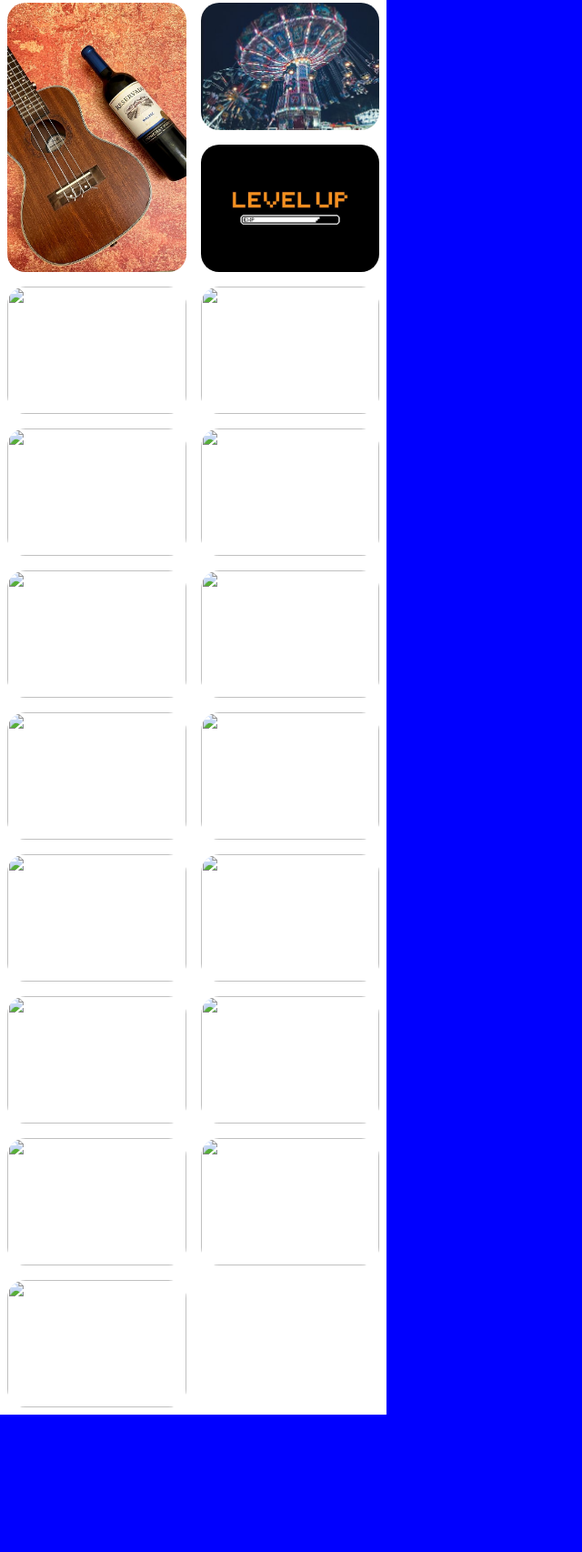
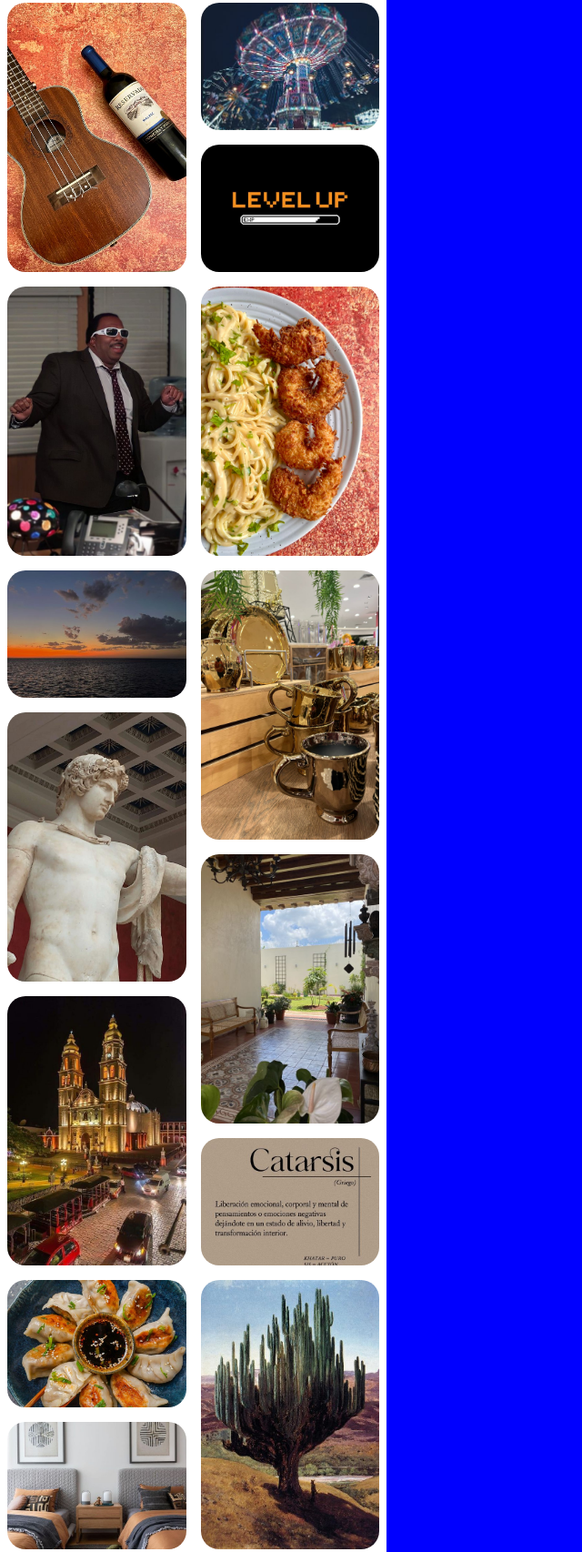
Before and after one commit to abrahamcanche/clon-de-pinterest, a plain HTML site: page index.html in a window 1280 px wide. Shown: the part 1645-3351 px from the top of the page at 91% size, without its empty margins (0-640 px from the left). Before the commit the page ends 3200 px from the top, so only its background shows below. Drawn offline with Linux system fonts and the light colour scheme.

Commit message:
Terminé el main #content

```diff
--- a/index.html
+++ b/index.html
@@ -29,7 +29,7 @@
 
     <main id="content">
        <div class="card-image" id="image-1"> <img src="./images/001.jpg" alt="patio interior amarillo"> </div>
-       <div class="card-image" id="image-2"> <img src="./images/002.jpg" alt="icono taza de café"> </div>
+       <div class="card-image" id="image-2"> <img src="./images/002.jpg" alt="gaviotas en el aire"> </div>
        <div class="card-image" id="image-3"> <img src="./images/003.jpg" alt="pan relleno de elote"> </div>
        <div class="card-image" id="image-4"> <img src="./images/004.jpg" alt="habitación"> </div>
        <div class="card-image" id="image-5"> <img src="./images/005.jpg" alt="mesa para la cena"> </div>
@@ -43,21 +43,21 @@
        <div class="card-image" id="image-13"> <img src="./images/013.jpg" alt="guitarra y vino"> </div>
        <div class="card-image" id="image-14"> <img src="./images/014.jpg" alt="columpios de la feria"> </div>
        <div class="card-image" id="image-15"> <img src="./images/015.jpg" alt="level up"> </div>
-       <div class="card-image"> <img src="" alt=""> </div>
-       <div class="card-image"> <img src="" alt=""> </div>
-       <div class="card-image"> <img src="" alt=""> </div>
-       <div class="card-image"> <img src="" alt=""> </div>
-       <div class="card-image"> <img src="" alt=""> </div>
-       <div class="card-image"> <img src="" alt=""> </div>
-       <div class="card-image"> <img src="" alt=""> </div>
-       <div class="card-image"> <img src="" alt=""> </div>
-       <div class="card-image"> <img src="" alt=""> </div>
-       <div class="card-image"> <img src="" alt=""> </div>
-       <div class="card-image"> <img src="" alt=""> </div>
-       <div class="card-image"> <img src="" alt=""> </div>
-       <div class="card-image"> <img src="" alt=""> </div>
-       <div class="card-image"> <img src="" alt=""> </div>
-       <div class="card-image"> <img src="" alt=""> </div>
+       <div class="card-image" id="image-16"> <img src="./images/016.jpg" alt="stanley the office"> </div>
+       <div class="card-image" id="image-17"> <img src="./images/017.jpg" alt="pasta y camarones empanizados"> </div>
+       <div class="card-image" id="image-18"> <img src="./images/018.jpg" alt="atardecer en el mar"> </div>
+       <div class="card-image" id="image-19"> <img src="./images/019.jpg" alt="vajilla dorada"> </div>
+       <div class="card-image" id="image-20"> <img src="./images/020.jpg" alt="escultura griega"> </div>
+       <div class="card-image" id="image-21"> <img src="./images/021.jpg" alt="patio"> </div>
+       <div class="card-image" id="image-22"> <img src="./images/022.jpg" alt="campeche"> </div>
+       <div class="card-image" id="image-23"> <img src="./images/023.jpg" alt="catarsis"> </div>
+       <div class="card-image" id="image-24"> <img src="./images/024.jpg" alt="food"> </div>
+       <div class="card-image" id="image-25"> <img src="./images/025.jpg" alt="José María Velasco Gómez Obregón"> </div>
+       <div class="card-image" id="image-26"> <img src="./images/026.jpg" alt="habitación2"> </div>
+       <div class="card-image" id="image-27"> <img src="./images/027.jpg" alt="restaurante al aire libre"> </div>
+       <div class="card-image" id="image-28"> <img src="./images/028.jpg" alt="atardecer en el mar 2"> </div>
+       <div class="card-image" id="image-29"> <img src="./images/029.jpg" alt="perrito en la entrada"> </div>
+       <div class="card-image" id="image-30"> <img src="./images/030.jpg" alt="campeche-2"> </div>
     </main>
 
 </body>
--- a/styles/styles.css
+++ b/styles/styles.css
@@ -113,6 +113,46 @@ input{
     grid-row: 11 / 13;
 }
 
+#image-16{
+    grid-row: 13 / 15;
+}
+
+#image-17{
+    grid-row: 13 / 15;
+}
+
+#image-19{
+    grid-column: -2 / -1;
+    grid-row: 15 / 17;
+}
+
+#image-20{
+    grid-row: 16 / 18;
+}
+
+#image-21{
+    grid-column: -2 / -1;
+    grid-row: 17 / 19;
+}
+
+#image-22{
+    grid-row: 18 / 20;
+}
+
+#image-25{
+    grid-column: -2 / -1;
+    grid-row: 20 / 22;
+}
+
+#image-27{
+    grid-row: 22 / 24;
+}
+
+#image-29{
+    grid-column: -2 / -1;
+    grid-row: 23 / 25;
+}
+
 
 
 
```
Also changed, not shown: images/002.jpg, images/016.jpg (added), images/017.jpg (added), images/018.jpg (added), images/019.jpg (added), images/020.jpg (added), images/021.jpg (added), images/022.jpg (added), images/023.jpg (added), images/024.jpg (added), images/025.jpg (added), images/026.jpg (added), images/027.jpg (added), images/028.jpg (added), 2 more files.
